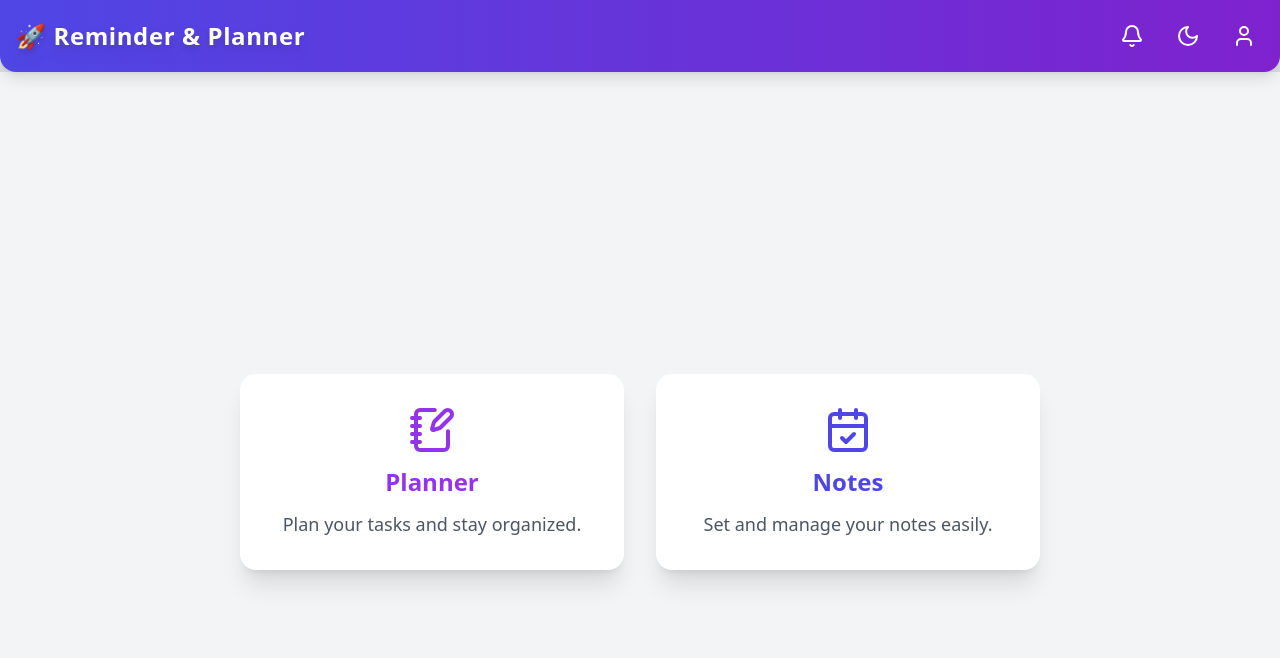
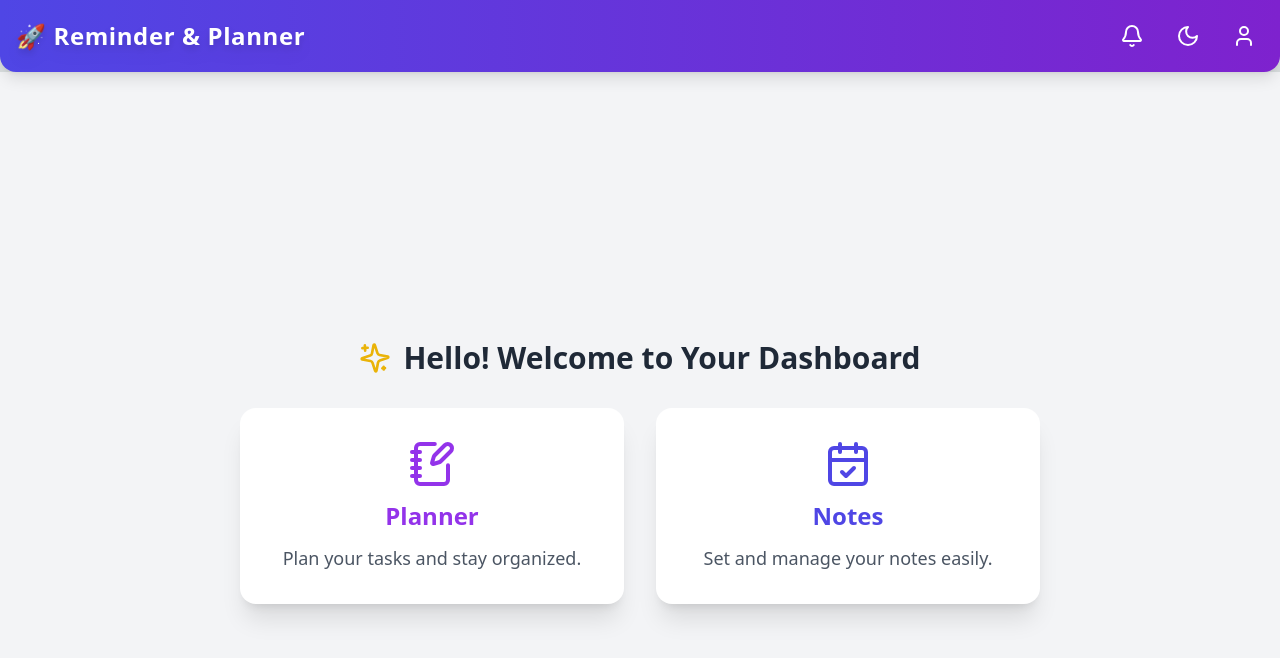
Before and after one commit to ajjjugoswami/ajay-planner, a Next.js app: page / in a window 1280 px wide. Shown: the top 658 px of the page. Built offline with nearby package versions, Linux system fonts and the light colour scheme.

Commit message:
feat: add edit functionality to notes and enhance HomePage with animated greeting

```diff
--- a/src/components/HomePage.tsx
+++ b/src/components/HomePage.tsx
@@ -1,10 +1,30 @@
-import React from "react";
+import React, { useEffect, useState } from "react";
 import Link from "next/link";
-import { NotebookPen, CalendarCheck } from "lucide-react";
+import { motion } from "framer-motion";
+import { NotebookPen, CalendarCheck, Sparkles } from "lucide-react";
 
 const HomePage = () => {
+  const [helloMessage, setHelloMessage] = useState("Hello! Welcome to Your Dashboard");
+
   return (
-    <div className="flex justify-center items-center min-h-screen bg-gray-100 dark:bg-gray-900">
+    <div className="flex flex-col justify-center items-center min-h-screen bg-gray-100 dark:bg-gray-900">
+      {/* Animated Hello Message */}
+      <motion.div
+        initial={{ opacity: 0, y: -20 }}
+        animate={{ opacity: 1, y: 0 }}
+        transition={{ duration: 1, ease: "easeOut" }}
+        className="mb-8 flex items-center gap-3 text-3xl font-bold text-gray-800 dark:text-gray-200"
+      >
+        <motion.div
+          initial={{ rotate: 0 }}
+          animate={{ rotate: 360 }}
+          transition={{ duration: 2, repeat: Infinity, ease: "linear" }}
+        >
+          <Sparkles className="w-8 h-8 text-yellow-500 dark:text-yellow-300" />
+        </motion.div>
+        {helloMessage}
+      </motion.div>
+
       <div className="grid grid-cols-1 md:grid-cols-2 gap-8">
         <Link href="/planner">
           <div className="bg-white dark:bg-gray-800 p-8 rounded-2xl shadow-xl hover:shadow-2xl transition cursor-pointer text-center w-80 md:w-96">
--- a/src/components/notes/NotesHeroSection.tsx
+++ b/src/components/notes/NotesHeroSection.tsx
@@ -1,5 +1,5 @@
 import React, { useState, useEffect } from "react";
-import { Trash2 } from "lucide-react";
+import { Trash2, Edit3 } from "lucide-react";
 
 const NotesHeroSection = () => {
   const [notes, setNotes] = useState<any>(() => {
@@ -11,6 +11,7 @@ const NotesHeroSection = () => {
   const [noteText, setNoteText] = useState("");
   const [importance, setImportance] = useState("Important");
   const [noteColor, setNoteColor] = useState("bg-gray-700");
+  const [editIndex, setEditIndex] = useState<number | null>(null);
 
   useEffect(() => {
     if (typeof window !== "undefined") {
@@ -20,17 +21,36 @@ const NotesHeroSection = () => {
 
   const handleAddNote = () => {
     if (noteText.trim() === "") return;
+
+    if (editIndex !== null) {
+      const updatedNotes = notes.map((note: any, index: number) =>
+        index === editIndex
+          ? { text: noteText, importance, color: noteColor }
+          : note
+      );
+      setNotes(updatedNotes);
+      setEditIndex(null);
+    } else {
       const newNotes = [
         ...notes,
         { text: noteText, importance, color: noteColor },
       ];
       setNotes(newNotes);
+    }
     setNoteText("");
   };
 
   const handleDeleteNote = (index: number) => {
     const newNotes = notes.filter((_: any, i: number) => i !== index);
     setNotes(newNotes);
+  };
+
+  const handleEditNote = (index: number) => {
+    const noteToEdit = notes[index];
+    setNoteText(noteToEdit.text);
+    setImportance(noteToEdit.importance);
+    setNoteColor(noteToEdit.color);
+    setEditIndex(index);
   };
 
   return (
@@ -90,7 +110,7 @@ const NotesHeroSection = () => {
           className="mt-6 p-2 bg-blue-500 text-white rounded-lg w-full"
           onClick={handleAddNote}
         >
-          Add Note
+          {editIndex !== null ? "Update Note" : "Add Note"}
         </button>
       </div>
 
@@ -121,12 +141,20 @@ const NotesHeroSection = () => {
                   {note.importance}
                 </span>
                 <p className="mt-2 text-white">{note.text}</p>
+                <div className="absolute top-2 right-2 flex gap-2">
                   <button
-                  className="absolute top-2 right-2 text-gray-400 hover:text-red-500"
+                    className="text-green-500 hover:text-green-400"
+                    onClick={() => handleEditNote(index)}
+                  >
+                    <Edit3 size={16} />
+                  </button>
+                  <button
+                    className="text-red-500 hover:text-red-400"
                     onClick={() => handleDeleteNote(index)}
                   >
                     <Trash2 size={16} />
                   </button>
+                </div>
               </div>
             ))}
           </div>
```
Lines whose indentation alone changed are shown as unchanged.
